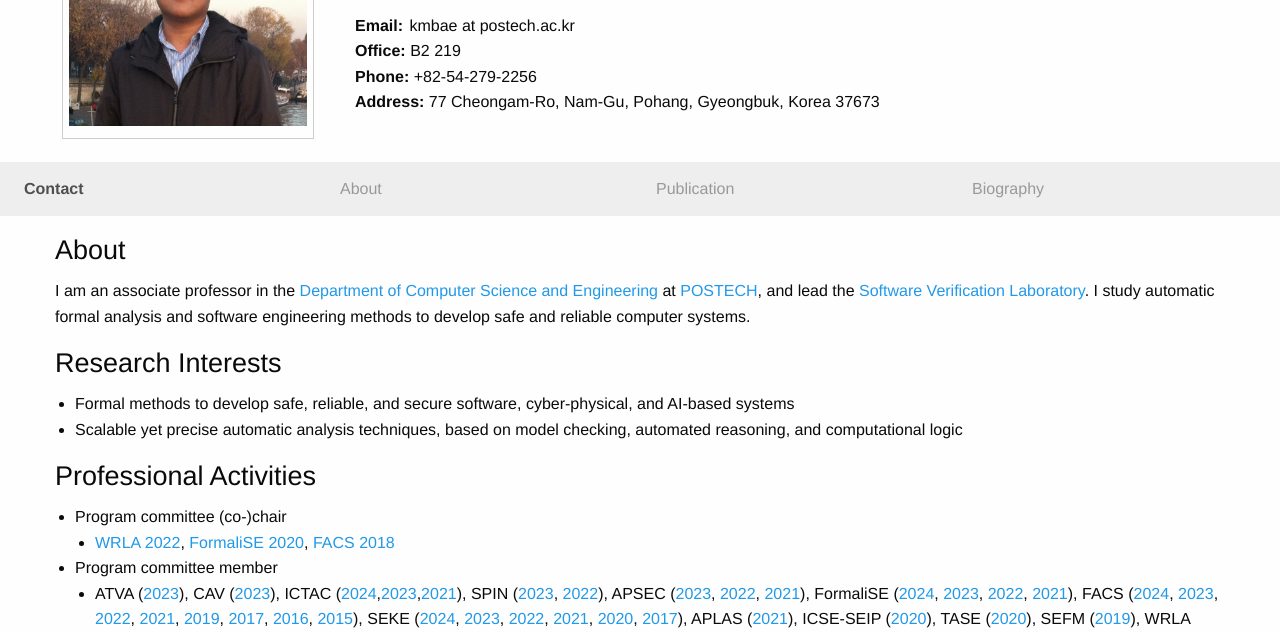
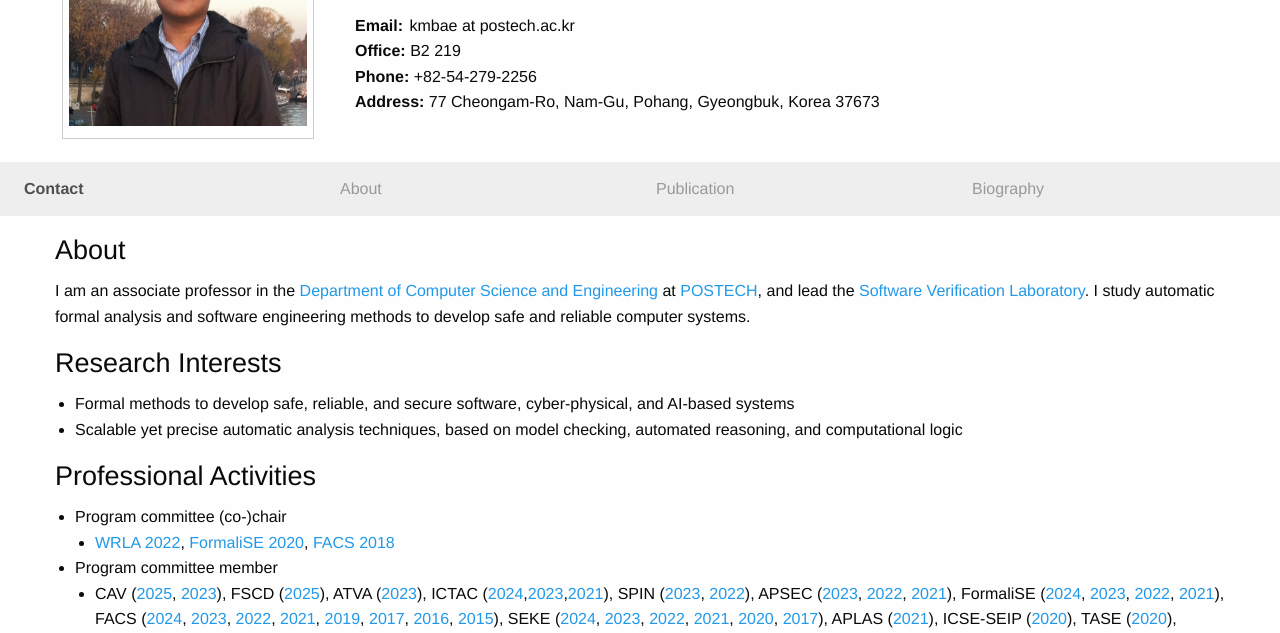
Before and after one commit to postechsv/kmbae, a plain HTML site: page index.html in a window 1280 px wide. Shown: the part 149-782 px from the top of the page. Drawn offline with Linux system fonts and the light colour scheme.

Commit message:
updated PC

```diff
--- a/index.html
+++ b/index.html
@@ -92,8 +92,9 @@
                   <li> Program committee member </li>
                   <ul>
                       <li>
+		          CAV (<a href="https://conferences.i-cav.org/2025">2025</a>, <a href="http://www.i-cav.org/2023">2023</a>),
+                          FSCD (<a href="https://fscd2025.github.io/">2025</a>),
 			  ATVA (<a href="https://atva-conference.org/2023">2023</a>),
-		          CAV (<a href="http://www.i-cav.org/2023">2023</a>),
 		          ICTAC (<a href="https://ictac2024.cs.ait.ac.th">2024</a>,<a href="https://ictac2023.compsust.utec.edu.pe">2023</a>,<a href="https://ictac2021.github.io/">2021</a>),
 		          SPIN (<a href="https://spin-web.github.io/SPIN2023/">2023</a>, <a href="https://spin2022chi.web.illinois.edu/">2022</a>),
 		          APSEC (<a href="https://conf.researchr.org/home/apsec-2023">2023</a>, <a href="https://conf.researchr.org/home/apsec-2022">2022</a>, <a href="https://apsec2021.seat.org.tw/">2021</a>),
```
